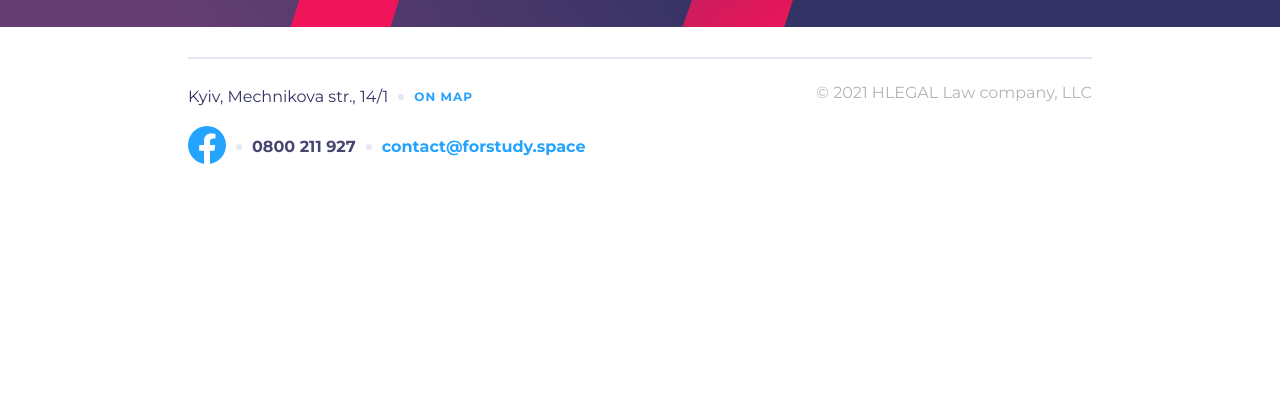
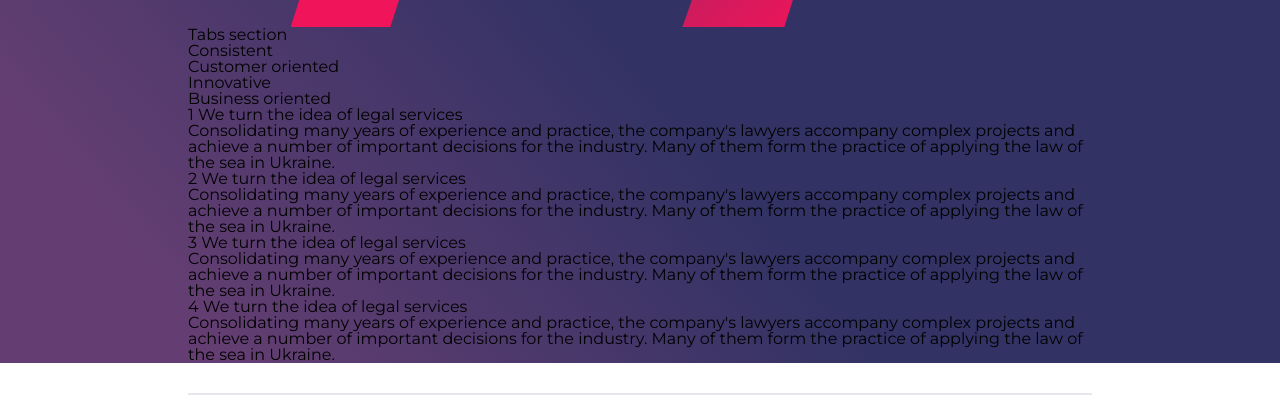
Before and after one commit to gelionix/Final-project, a website built with Vite: page index.html in a window 1280 px wide. Shown: the part 773-1186 px from the top of the page. Before the commit the page ends 970 px from the top, so only its background shows below. Built offline with nearby package versions, Linux system fonts and the light colour scheme.

Commit message:
tabs start

```diff
--- a/index.html
+++ b/index.html
@@ -86,7 +86,37 @@
         <a class="head__link" href="#"></a>
       </div>
 
+      <section class="tabs">
+        <div class="container tabs__container">
+          <h2 class="tabs__title">Tabs section</h2>
+          <ul class="tabs__link">
+            <li class="tabs__link-item">Consistent</li>
+            <li class="tabs__link-item">Customer oriented</li>
+            <li class="tabs__link-item">Innovative</li>
+            <li class="tabs__link-item">Business oriented</li>
+          </ul>
 
+          <ul class="tabs__content">
+            <li class="tabs__content-item">
+              <h3 class="tabs__content-title">1 We turn the idea of legal services</h3>
+              <p class="tabs__content-desc">Consolidating many years of experience and practice, the company's lawyers accompany complex projects and achieve a number of important decisions for the industry. Many of them form the practice of applying the law of the sea in Ukraine.</p>
+            </li>
+            <li class="tabs__content-item">
+              <h3 class="tabs__content-title">2 We turn the idea of legal services</h3>
+              <p class="tabs__content-desc">Consolidating many years of experience and practice, the company's lawyers accompany complex projects and achieve a number of important decisions for the industry. Many of them form the practice of applying the law of the sea in Ukraine.</p>
+            </li>
+            <li class="tabs__content-item">
+              <h3 class="tabs__content-title">3 We turn the idea of legal services</h3>
+              <p class="tabs__content-desc">Consolidating many years of experience and practice, the company's lawyers accompany complex projects and achieve a number of important decisions for the industry. Many of them form the practice of applying the law of the sea in Ukraine.</p>
+            </li>
+            <li class="tabs__content-item">
+              <h3 class="tabs__content-title">4 We turn the idea of legal services</h3>
+              <p class="tabs__content-desc">Consolidating many years of experience and practice, the company's lawyers accompany complex projects and achieve a number of important decisions for the industry. Many of them form the practice of applying the law of the sea in Ukraine.</p>
+            </li>
+          </ul>
+        </div>
+
+      </section>
 
     </div>
 
```
